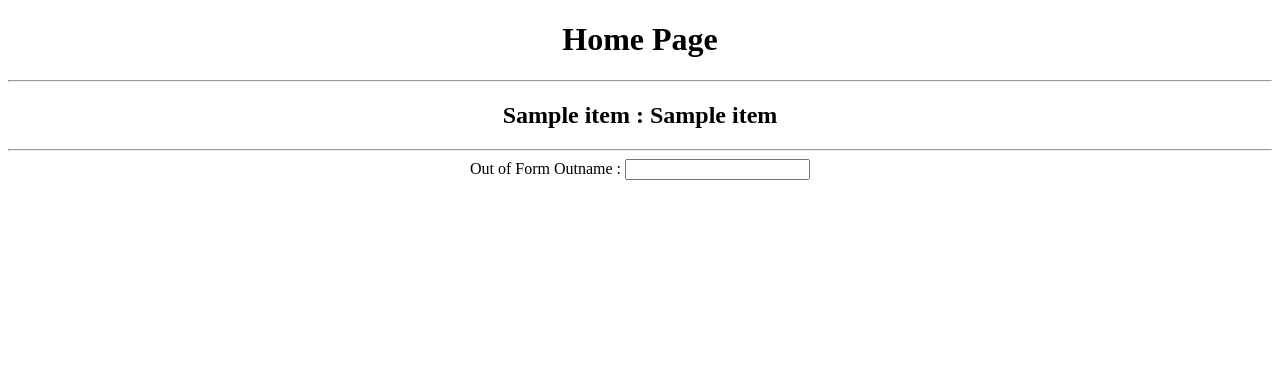
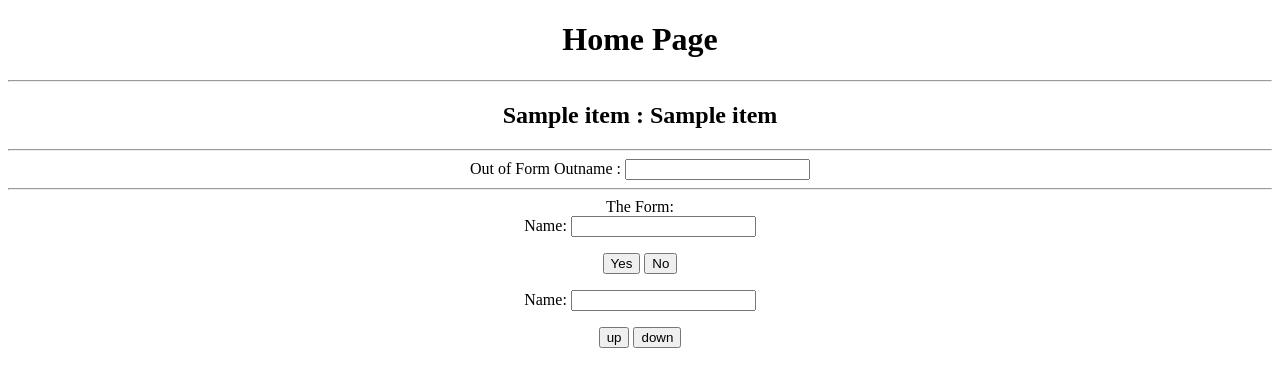
Before and after one commit to jso123450/SoftDevWork, a Flask app: template 03-flask-input/templates/index.html in a window 1280 px wide. Shown: the top 387 px of the page. Run offline with Flask 2, Linux system fonts and the light colour scheme; the template is opened without the code that fills it: most values are stand-ins (such as "Sample title", 1, 10 or a date in 2020).

Commit message:
Matched classcode

```diff
--- a/03-flask-input/templates/index.html
+++ b/03-flask-input/templates/index.html
@@ -13,6 +13,21 @@
 <hr />
 Out of Form
 Outname : <input type="text" name="outname">
+<hr/>
+The Form:
+<form>
+  Name: <input type="text" name="name">
+  <p>
+    <input type="submit" name="button" value="Yes">
+    <input type="submit" name="button" value="No">
+</form>
+
+<form>
+  Name: <input type="text" name="zname">
+  <p>
+    <input type="submit" name="button" value="up">
+    <input type="submit" name="button" value="down">
+</form>
 
 </head>
 
```
Also changed, not shown: 03-flask-input/static/thluffy.png (added).
